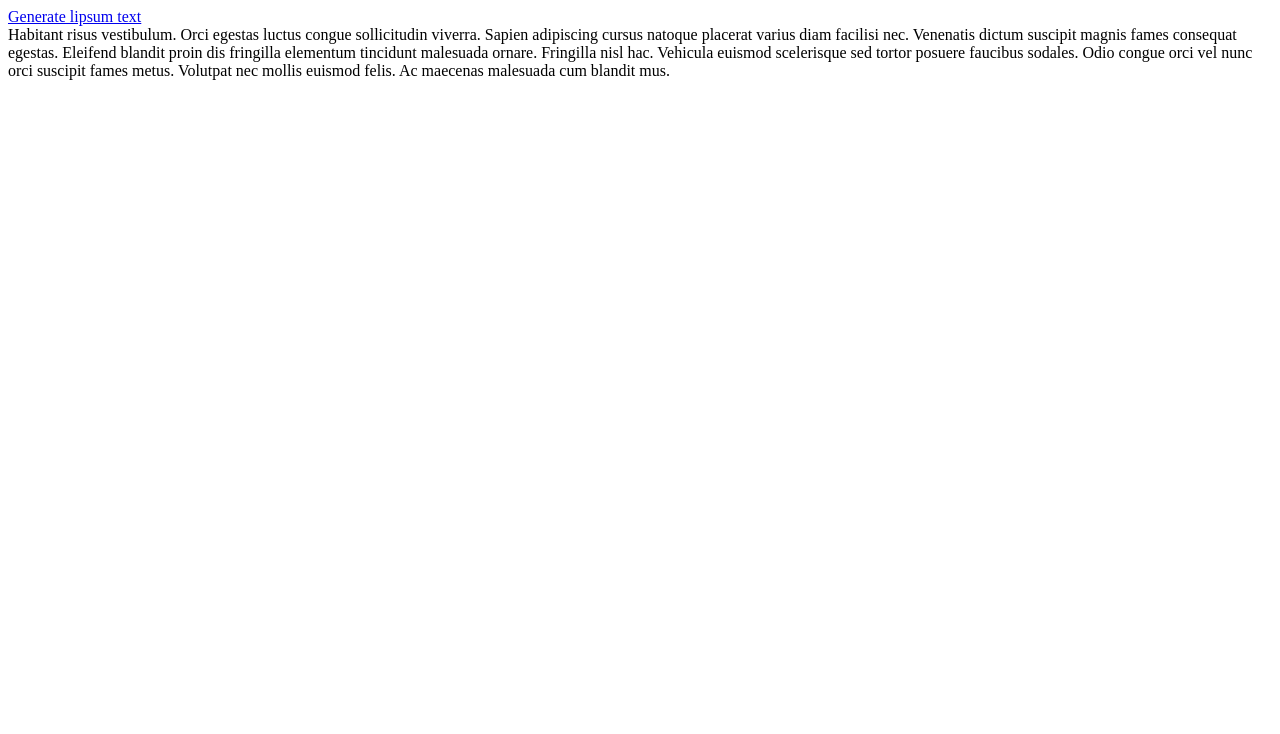
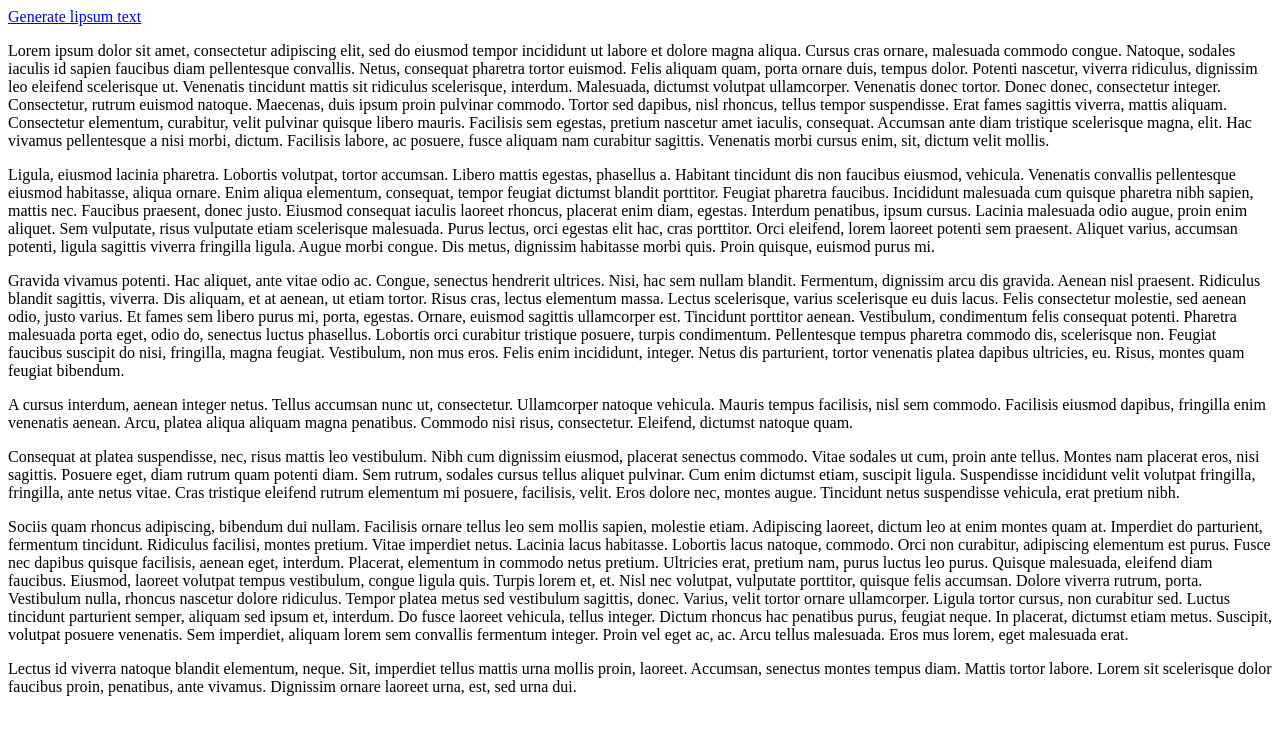
Before and after one commit to andrienko/lipsum-js, a website: page index.html in a window 1280 px wide. Both pictures are taken after a click on the link "Generate lipsum text". Drawn offline with Linux system fonts and the light colour scheme.

Commit message:
Modified a bit

```diff
--- a/bower.json
+++ b/bower.json
@@ -19,8 +19,6 @@
   "ignore": [
     "**/.*",
     "node_modules",
-    "bower_components",
-    "test",
-    "tests"
+    "bower_components"
   ]
 }
--- a/index.html
+++ b/index.html
@@ -6,7 +6,7 @@
     <script type="text/javascript" src="lipsum.js"></script>
 </head>
 <body>
-<a href="#" onclick="document.getElementById('lipsum').innerHTML = lipsumjs.generate();">Generate lipsum text</a>
+<a href="#" onclick="document.getElementById('lipsum').innerHTML = lipsumjs.generateParagraphs();">Generate lipsum text</a>
 <div id="lipsum"></div>
 </body>
 </html>
--- a/lipsum.js
+++ b/lipsum.js
@@ -1,59 +1,108 @@
-lipsumjs = {
-    words: [
-        "a","ac","accumsan","adipiscing","aenean","aliquam","aliquet","amet","ante","arcu","at","auctor","augue",
-        "bibendum","blandit","commodo","condimentum","congue","consectetur","consequat","convallis","cras","cum",
-        "curabitur","cursus","dapibus","diam","dictum","dictumst","dignissim","dis","dolor","donec","dui","duis",
-        "egestas","eget","eleifend","elementum","elit","enim","erat","eros","est","et","etiam","eu","euismod",
-        "facilisi","facilisis","fames","faucibus","felis","fermentum","feugiat","fringilla","fusce","gravida",
-        "habitant","habitasse","hac","hendrerit","iaculis","id","imperdiet","in","integer","interdum","ipsum",
-        "justo","lacinia","lacus","laoreet","lectus","leo","libero","ligula","lobortis","lorem","luctus","maecenas",
-        "magna","magnis","malesuada","massa","mattis","mauris","metus","mi","molestie","mollis","montes","morbi",
-        "mus","nam","nascetur","natoque","nec","neque","netus","nibh","nisi","nisl","non","nulla","nullam","nunc",
-        "odio","orci","ornare","parturient","pellentesque","penatibus","pharetra","phasellus","placerat","platea",
-        "porta","porttitor","posuere","potenti","praesent","pretium","proin","pulvinar","purus","quam","quis",
-        "quisque","rhoncus","ridiculus","risus","rutrum","sagittis","sapien","scelerisque","sed","sem","semper",
-        "senectus","sit","sociis","sodales","sollicitudin","suscipit","suspendisse","tellus","tempor","tempus",
-        "tincidunt","tortor","tristique","turpis","ullamcorper","ultrices","ultricies","urna","ut","varius",
-        "vehicula","vel","velit","venenatis","vestibulum","vitae","vivamus","viverra","volutpat","vulputate"
-    ],
-    canon: {
-        indeces:'Lorem ipsum dolor sit amet, consectetur adipiscing elit, sed do eiusmod tempor incididunt ut labore et dolore magna aliqua.',
-        commaIndeces:[]
-    },
-    generate: function (num_sentences, min_words,max_words) {
+if (typeof lipsumjs == 'undefined')lipsumjs = {};
 
-        if(num_sentences==undefined)num_sentences=10;
-        if(min_words==undefined)min_words=3;
-        if(max_words==undefined)max_words=10;
+(function (parent) {
+
+    parent.words = [
+        "a", "ac", "accumsan", "adipiscing", "aenean", "aliqua", "aliquam", "aliquet", "amet", "ante",
+        "arcu", "at", "auctor", "augue", "bibendum", "blandit", "commodo", "condimentum", "congue", "consectetur",
+        "consequat", "convallis", "cras", "cum", "curabitur", "cursus", "dapibus", "diam", "dictum", "dictumst",
+        "dignissim", "dis", "dolor", "dolore", "do", "donec", "dui", "duis", "egestas", "eget", "eiusmod", "eleifend",
+        "elementum", "elit", "enim", "erat", "eros", "est", "et", "etiam", "eu", "euismod", "facilisi", "facilisis",
+        "fames", "faucibus", "felis", "fermentum", "feugiat", "fringilla", "fusce", "gravida", "habitant", "habitasse",
+        "hac", "hendrerit", "iaculis", "id", "imperdiet", "in", "incididunt", "integer", "interdum", "ipsum", "justo",
+        "labore", "lacinia", "lacus", "laoreet", "lectus", "leo", "libero", "ligula", "lobortis", "lorem", "luctus",
+        "maecenas", "magna", "magnis", "malesuada", "massa", "mattis", "mauris", "metus", "mi", "molestie", "mollis",
+        "montes", "morbi", "mus", "nam", "nascetur", "natoque", "nec", "neque", "netus", "nibh", "nisi", "nisl", "non",
+        "nulla", "nullam", "nunc", "odio", "orci", "ornare", "parturient", "pellentesque", "penatibus", "pharetra",
+        "phasellus", "placerat", "platea", "porta", "porttitor", "posuere", "potenti", "praesent", "pretium", "proin",
+        "pulvinar", "purus", "quam", "quis", "quisque", "rhoncus", "ridiculus", "risus", "rutrum", "sagittis", "sapien",
+        "scelerisque", "sed", "sem", "semper", "senectus", "sit", "sociis", "sodales", "sollicitudin", "suscipit",
+        "suspendisse", "tellus", "tempor", "tempus", "tincidunt", "tortor", "tristique", "turpis", "ullamcorper",
+        "ultrices", "ultricies", "urna", "ut", "varius", "vehicula", "vel", "velit", "venenatis", "vestibulum", "vitae",
+        "vivamus", "viverra", "volutpat", "vulputate"
+    ];
+
+    parent.canon = {
+        indeces: [84, 73, 32, 146, 8, 19, 3, 43, 142, 34, 40, 153, 70, 163, 75, 48, 33, 87, 5],
+        commaIndeces: [4, 7],
+        build: function (indeces) {
+            var words = [];
+            for(var index in indeces){
+                words.push(parent.words[indeces[index]]);
+            }
+            return words;
+        },
+        generate:function(){
+            return parent.buildSentenceFromWords(this.build(this.indeces),this.commaIndeces);
+        }
+    };
+
+    parent.generate = function (num_sentences, min_words, max_words, addFirstCanon) {
+
+        if (typeof num_sentences == "undefined")num_sentences = 10;
+        if (typeof min_words == "undefined")min_words = 3;
+        if (typeof max_words == "undefined")max_words = 10;
+        if (typeof addFirstCanon == "undefined")addFirstCanon = true;
 
         var sentences = [];
 
-        for(var sn=0;sn<num_sentences;sn++){
-            var sentence = this.generateSentence(min_words,max_words);
+        if(addFirstCanon){
+            sentences.push(parent.canon.generate());
+            num_sentences-=1;
+        }
+
+        for (var sn = 0; sn < num_sentences; sn++) {
+            var sentence = this.generateSentence(min_words, max_words);
             sentences.push(sentence);
         }
+        return sentences.join(' ');
+    };
 
-        return sentences.join(' ');
+    parent.generateParagraphs = function(num_paragraphs,paragraphTag){
+        if(typeof num_paragraphs == 'undefined')num_paragraphs=6;
+        if(typeof paragraphTag == 'undefined')paragraphTag='p';
+        var html = '';
+        for(var pi=0;pi<=num_paragraphs;pi++) {
+            var num_sentences = Math.round(Math.random()*30+3);
+            html += '<' + paragraphTag + '>' + parent.generate(num_sentences, 3, 10, pi == 0) + '</' + paragraphTag + ">\n";
+        }
+        return html;
+    };
 
-    },
-    generateSentence:function(min_words,max_words){
+    parent.generateSentence = function (min_words, max_words, commas) {
 
-        var words = this.getWords(min_words,max_words);
-        var sentence = words.join(' ')+".";
+        var words = this.getWords(min_words, max_words);
+        if(commas==undefined)commas=this.getCommaIndexes(words.length);
+        return this.buildSentenceFromWords(words,commas);
+
+    };
+
+    parent.getCommaIndexes = function (num_words) {
+        var num_commas = Math.floor(num_words / 4);
+        var commaIndexes = [];
+        for(var ci=0;ci<num_commas;ci++){
+            var index = Math.floor(Math.random()*(num_words-1));
+            if(commaIndexes.indexOf(index)==-1)commaIndexes.push(index);
+        }
+        return commaIndexes;
+    };
+
+    parent.getWords = function (min_words, max_words) {
+
+        var num_words = Math.floor(Math.random() * (max_words - min_words)) + min_words;
+        var words = [];
+        for (var wn = 0; wn < num_words; wn++) {
+            var word = this.words[Math.floor(Math.random() * this.words.length)];
+            words.push(word);
+        }
+        return words;
+    };
+
+    parent.buildSentenceFromWords = function(words,commas){
+        if(typeof commas!='undefined')commas.forEach(function(index){words[index]+=',';});
+        var sentence = words.join(' ') + ".";
         sentence = sentence.charAt(0).toUpperCase() + sentence.slice(1);
         return sentence;
+    };
 
-    },
-    getWords:function(min_words,max_words){
-
-        var num_words = Math.floor(Math.random()*(max_words-min_words))+min_words;
-
-        var words = [];
-        for(var wn = 0;wn<num_words;wn++){
-            var word = this.words[Math.floor(Math.random()*this.words.length)];
-            words.push(word);
-        }
-
-        return words;
-    }
-}
+})(lipsumjs);
```
Also changed, not shown: README.md (added).
